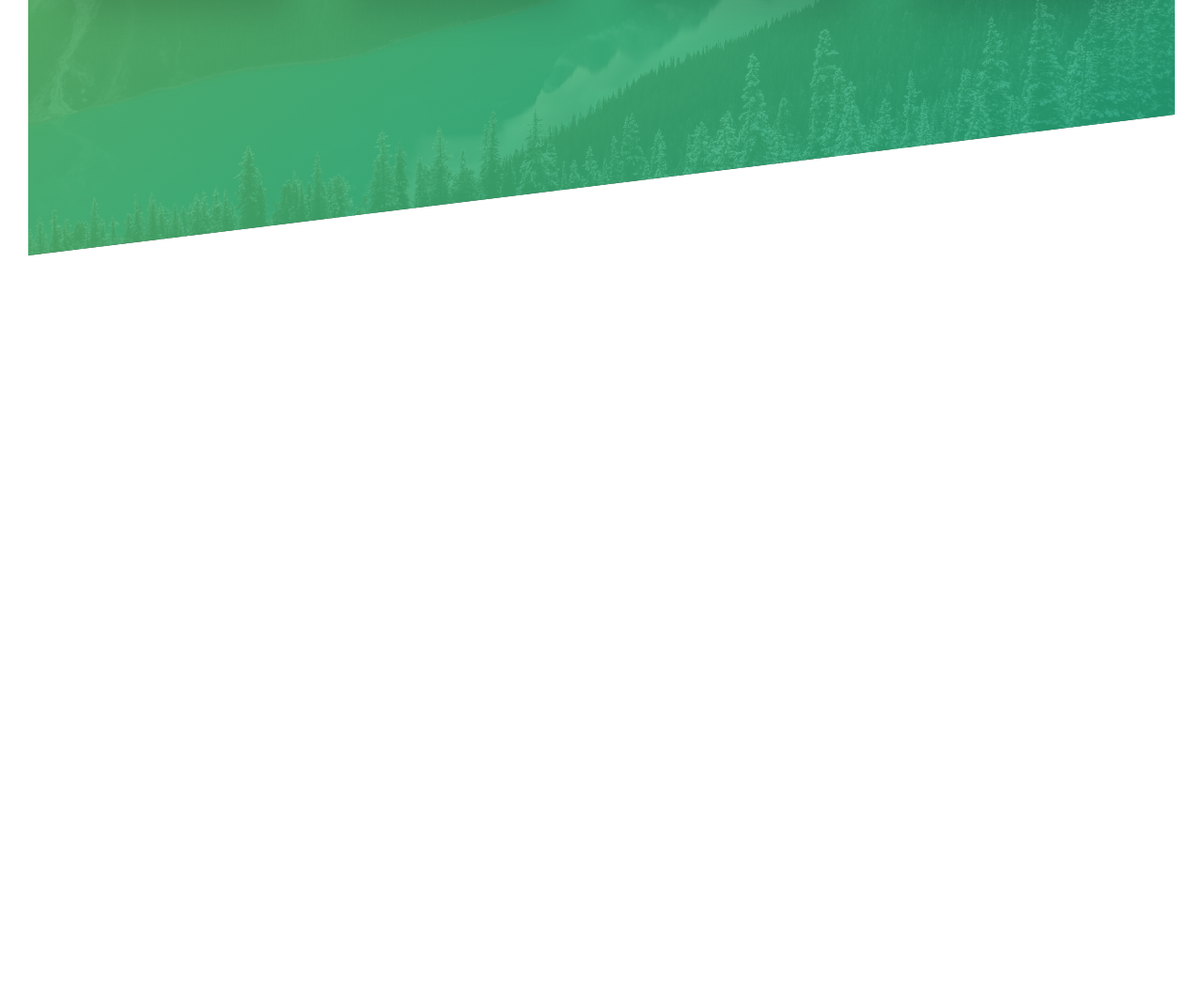
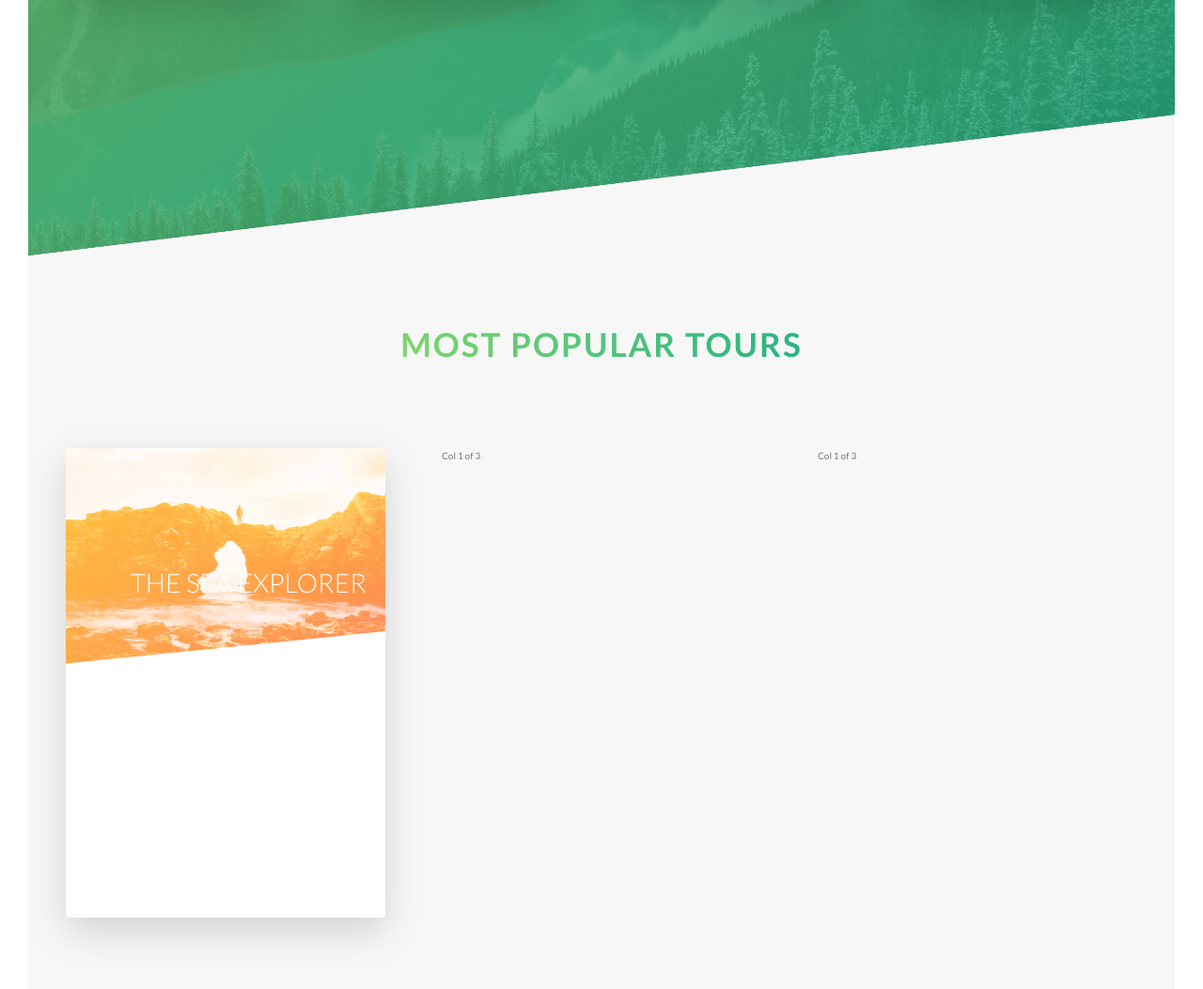
Before and after one commit to AleGilC/Css-Sass-Course, a website: page starter/index.html in a window 1280 px wide. Shown: the part 2053-3106 px from the top of the page at 94% size. Before the commit the page ends 2325 px from the top, so only its background shows below. Drawn offline with Linux system fonts and the light colour scheme.

Commit message:
Chapther 40

```diff
--- a/starter/index.html
+++ b/starter/index.html
@@ -106,6 +106,42 @@
                     </div>
                 </div>
             </section>
+
+            <section class="section-tours">
+                <div class="u-center-text u-margin-bottom-big">
+                    <h2 class="heading-secondary">
+                        Most popular tours
+                    </h2>
+                </div>
+
+                <div class="row">
+                    <div class="col-1-of-3">
+                        <div class="card">
+                            <div class="card__side card__side--front">
+                                <div class="card__picture card__picture--1">
+                                   &nbsp;
+                                </div>
+                                <h4 class="card__heading">
+                                    The sea explorer
+                                </h4>
+                                <div class="card__details">
+
+                                </div>
+                            </div>
+
+                            <div class="card__side card__side--back card__side--back-1">
+                                BACK
+                            </div>
+                        </div>
+                    </div>
+                    <div class="col-1-of-3">
+                        Col 1 of 3
+                    </div>
+                    <div class="col-1-of-3">
+                        Col 1 of 3
+                    </div>
+                </div>
+            </section>
         </main>
         <!--
         <section class="grid-test">
--- a/starter/sass/abstracts/_variables.scss
+++ b/starter/sass/abstracts/_variables.scss
@@ -7,6 +7,12 @@ $color-white: #fff;
 $color-black: #000;
 $color-grey-light-1: #f7f7f7;
 
+$color-secondary-light: #ffb900;
+$color-secondary-dark: #ff7730;
+
+$color-tertiary-light: #2998ff;
+$color-tertiary-dark: #5643fa;
+
 // FONT
 $default-font-size: 1.6rem;
 
--- /dev/null
+++ b/starter/sass/components/_card.scss
@@ -0,0 +1,75 @@
+.card {
+
+    // FUNCIONALITY
+    perspective: 150rem;
+    -moz-perspective: 150rem;
+    position: relative;
+    height: 50rem;
+
+    &__side {
+        height: 50rem;
+        transition: all .8s ease;
+        position: absolute;
+        top: 0;
+        left: 0;
+        width: 100%;
+        backface-visibility: hidden;
+        overflow: hidden;
+        border-radius: 3px;
+        box-shadow: 0 1.5rem 4rem rgba($color-black, .15);
+
+        &--front {
+            background-color: $color-white;
+        }
+
+        &--back {
+            transform: rotateY(180deg);
+
+            &-1 {
+                background-image: linear-gradient(to right bottom, $color-secondary-light, $color-secondary-dark);
+            }
+        }
+    }
+
+
+
+    &:hover &__side--front {
+        transform: rotateY(-180deg);
+    }
+
+    &:hover &__side--back {
+        transform: rotateY(0);
+    }
+
+    // FRONT SIDE STYLING
+    &__picture {
+        background-size: cover;
+        height: 23rem;
+        background-blend-mode: screen;
+        -webkit-clip-path: polygon(0 0, 100% 0, 100% 85%, 0 100%);
+        clip-path: polygon(0 0, 100% 0, 100% 85%, 0 100%);
+        &--1 {
+            background-image: linear-gradient(to right bottom, $color-secondary-light, $color-secondary-dark),
+             url(../img/nat-5.jpg);
+        }
+
+        &--2 {
+             background-image: url(../img/nat-5.jpg);
+        }
+
+        &--3 {
+             background-image: url(../img/nat-5.jpg);
+        }
+    }
+
+    &__heading {
+        font-size: 2.8rem;
+        font-weight: 300;
+        text-transform: uppercase;
+        text-align: right;
+        color: $color-white;
+        position: absolute;
+        top: 12rem;
+        right: 2rem;
+    }
+}
--- a/starter/sass/layout/_header.scss
+++ b/starter/sass/layout/_header.scss
@@ -9,6 +9,7 @@
     background-position: top;
     position: relative;
 
+    -webkit-clip-path: polygon(0 0, 100% 0, 100% 75vh, 0 100%);
     clip-path: polygon(0 0, 100% 0, 100% 75vh, 0 100%);
 
     &__logo-box {
--- a/starter/sass/main.scss
+++ b/starter/sass/main.scss
@@ -8,6 +8,7 @@
 @import "base/utilities";
 
 @import "components/buttons";
+@import "components/card";
 @import "components/components";
 @import "components/feature-box";
 
--- a/starter/sass/pages/_home.scss
+++ b/starter/sass/pages/_home.scss
@@ -12,4 +12,16 @@
         rgba($color-primary-dark, 0.8)),
         url(../img/nat-4.jpg);
     background-size: cover;
+    transform: skewY(-7deg);
+    margin-top: -10rem;
+
+    & > * {
+        transform: skewY(7deg);
+    }
 }
+
+.section-tours {
+    background-color: $color-grey-light-1;
+    padding: 25rem 0 50rem 0;
+    margin-top: -11rem;
+}
```
